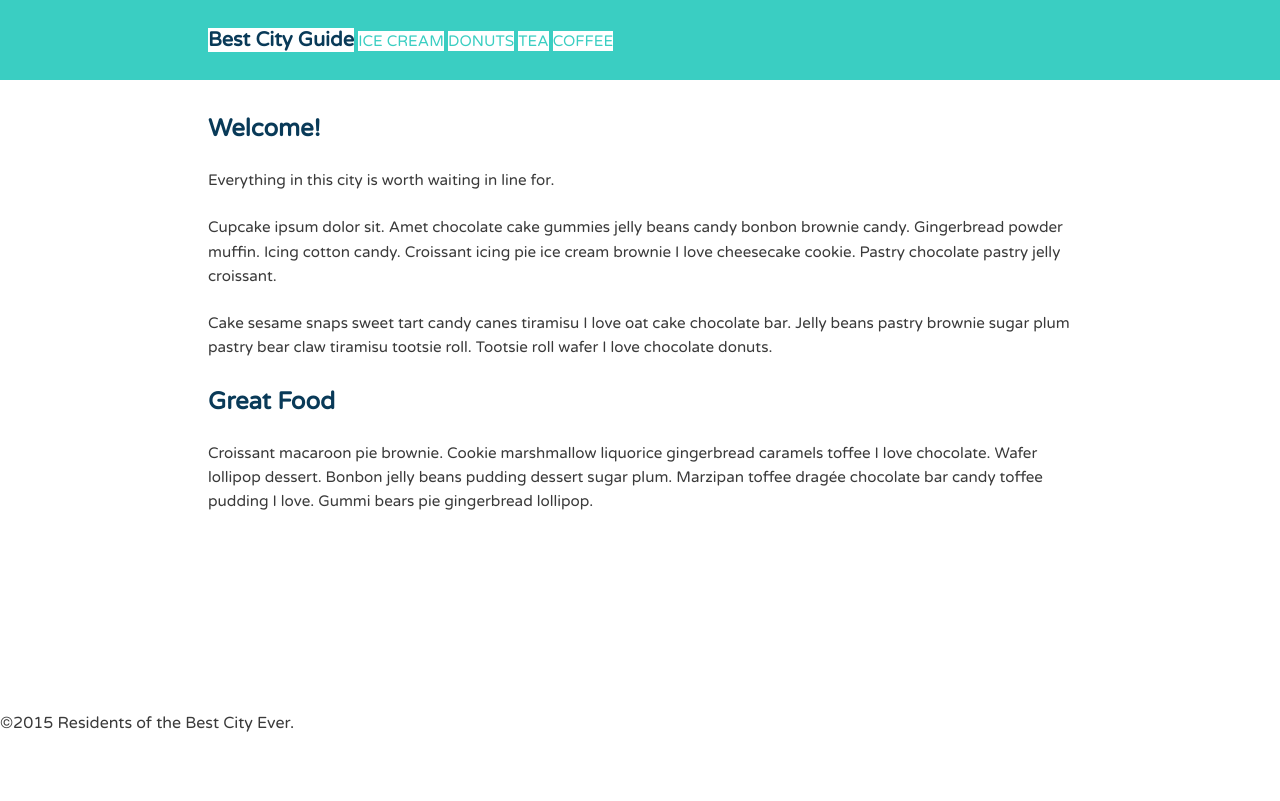
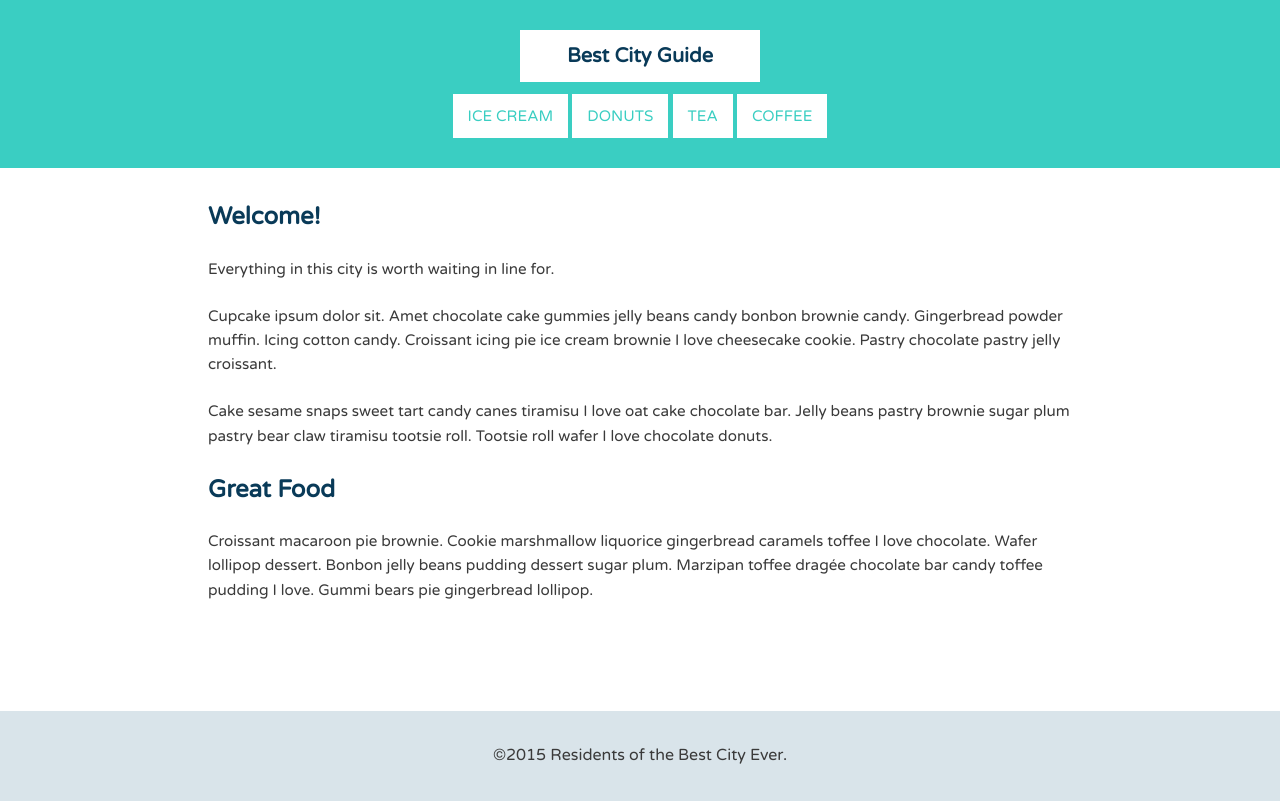
Before and after one commit to maggiewld/CSSLayoutBasics, a plain HTML site: page index.html in a window 1280 px wide. Drawn offline with Linux system fonts and the light colour scheme.

Commit message:
Style 'main-nav' with inline-block.

```diff
--- a/css/style.css
+++ b/css/style.css
@@ -61,6 +61,12 @@ a {
 	color: #093a58;
 }
 
+.name a,
+.main-nav a {
+	padding: 10px 15px;
+	display: block;
+}
+
 /* ---- Layout Containers ---- */
 
 .container {
@@ -69,11 +75,11 @@ a {
 }
 
 .main-header {
+	text-align: center;
 	padding-top: 1.5em;
 	padding-bottom: 1.5em;
 	background: #3acec2;
 	margin-bottom: 30px;
-}
 }
 
 .main-footer {
@@ -100,8 +106,11 @@ a {
   }
 
 	.name,
-	.main-nav,
 	.main-nav li {
-		display: inline;
+		display: inline-block;
+	}
+
+	.name {
+		width: 240px;
 	}
 }
```
